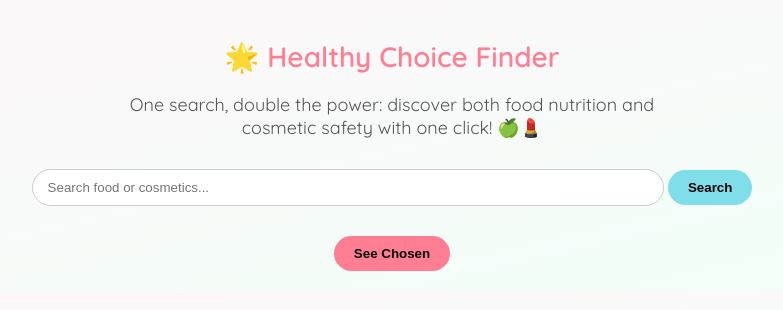
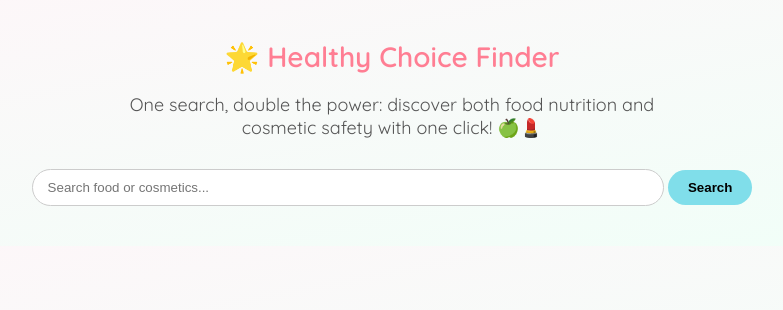
Before and after one commit to Akhil-py/DiamondHacks-FoodNutritionAnalyzer, a Flask app: template flask-template/templates/UI_page.html in a window 1280 px wide. Shown: the top 310 px of the page, without its empty margins (248-1031 px from the left). Run offline with Flask 3, Linux system fonts and the light colour scheme; the template is opened without the code that fills it, so the values that code supplies are empty.

Commit message:
Update UI_page.html

```diff
--- a/flask-template/templates/UI_page.html
+++ b/flask-template/templates/UI_page.html
@@ -69,20 +69,8 @@
       font-weight: bold;
       margin-top: 12px;
       cursor: pointer;
+      border: none;
     }
-    .see-chosen {
-      text-align: center;
-      margin-top: 30px;
-    }
-    .see-chosen button {
-      background-color: #ff7e93;
-      padding: 10px 20px;
-      border-radius: 20px;
-      border: none;
-      font-weight: bold;
-      cursor: pointer;
-    }
-
     @keyframes fadeInUp {
       from { opacity: 0; transform: translateY(10px); }
       to { opacity: 1; transform: translateY(0); }
@@ -99,10 +87,6 @@
   </div>
 
   <div id="results"></div>
-
-  <div class="see-chosen">
-    <button onclick="seeChosen()">See Chosen</button>
-  </div>
 
   <script>
     let chosenItems = JSON.parse(localStorage.getItem('chosenItems')) || [];
@@ -147,7 +131,7 @@
             <p><strong>Brand:</strong> ${item.brand}</p>
             <p class="nutri ${item.score}">Nutri-Score: ${item.score}</p>
             <p class="ai-suggestion">${item.suggestion}</p>
-          <button onclick="chooseItem(${JSON.stringify(item)})" class="choose-button">Choose</button>
+            <button class="choose-button" onclick='chooseItem(${JSON.stringify(item)})'>Choose</button>
           `;
           results.appendChild(card);
         });
@@ -166,7 +150,7 @@
             <p><strong>Brand:</strong> ${item.brand}</p>
             <p class="rating">Rating: ${item.rating}</p>
             <p class="ai-suggestion">${item.suggestion}</p>
-          <button onclick="chooseItem(${JSON.stringify(item)})" class="choose-button">Choose</button>
+            <button class="choose-button" onclick='chooseItem(${JSON.stringify(item)})'>Choose</button>
           `;
           results.appendChild(card);
         });
@@ -178,14 +162,17 @@
     }
 
     function chooseItem(item) {
-      console.log("Item chosen:", item);
+      const alreadyExists = chosenItems.some(
+        i => i.name === item.name && i.brand === item.brand
+      );
+
+      if (!alreadyExists) {
         chosenItems.push(item);
         localStorage.setItem('chosenItems', JSON.stringify(chosenItems));
-      console.log("Chosen items in localStorage:", localStorage.getItem('chosenItems'));
+        alert("Item added! You can view it on the chosen page.");
+      } else {
+        alert("You already chose this item.");
       }
-
-    function seeChosen() {
-      window.location.href = 'chosenItems.html';
     }
   </script>
 </body>
```
Lines whose indentation alone changed are shown as unchanged.
